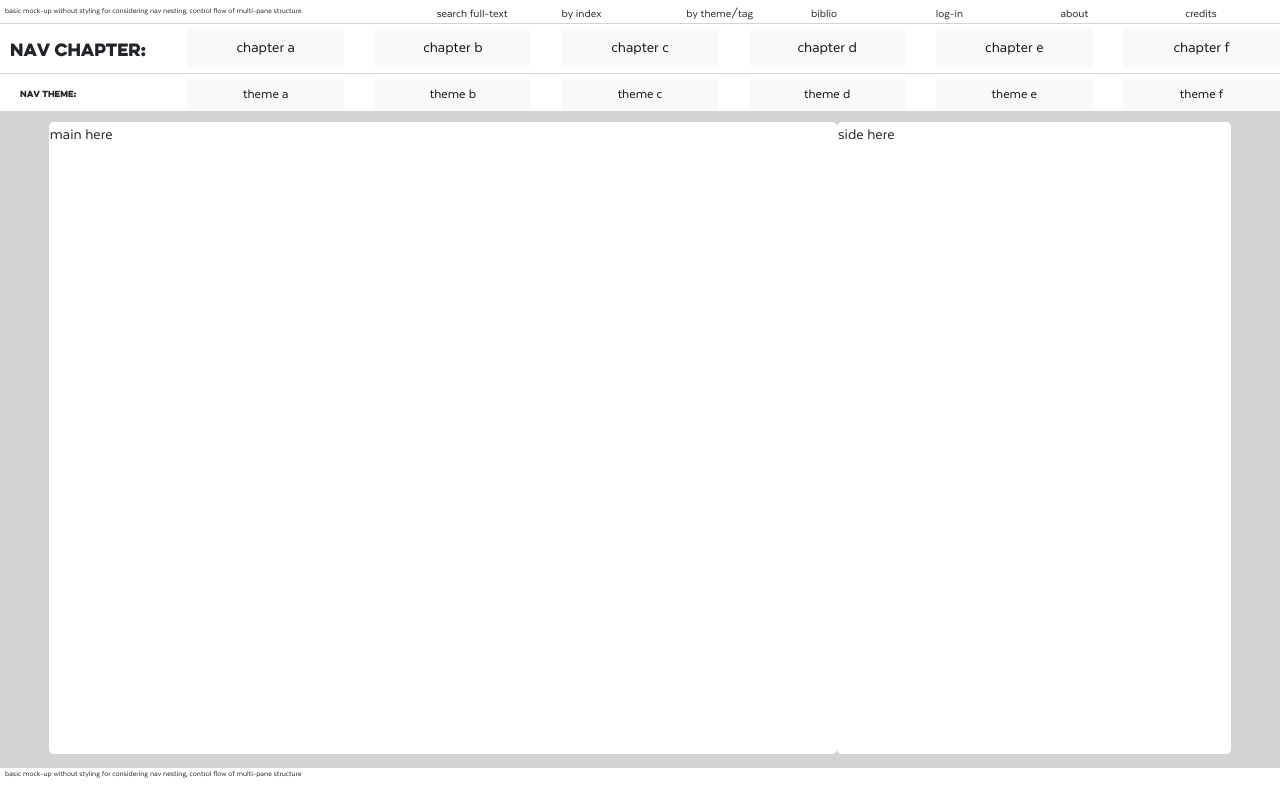
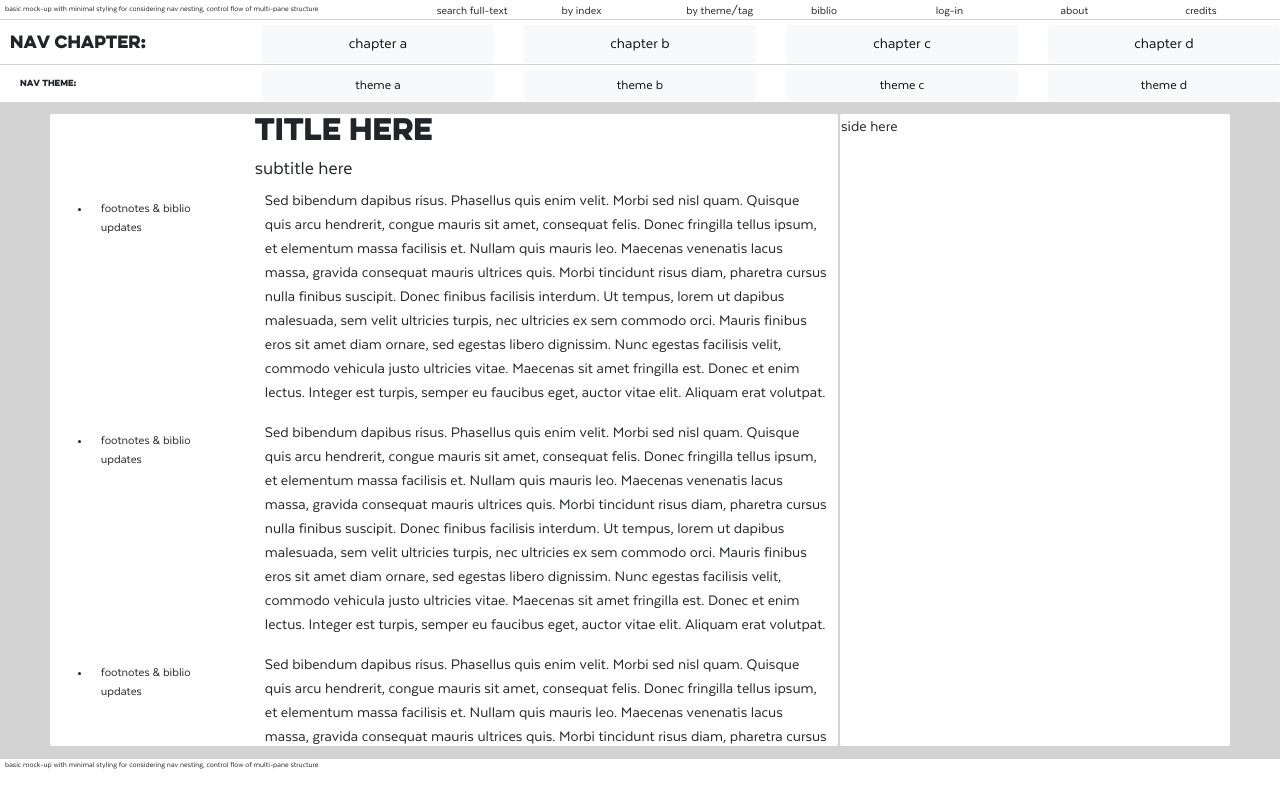
Before and after one commit to siteations/lsi-prototypes, a React (Create React App) app: page / in a window 1280 px wide. Built offline with nearby package versions, Linux system fonts and the light colour scheme.

Commit message:
setting up chapter half of interactions, cleaning text

```diff
--- a/package.json
+++ b/package.json
@@ -5,7 +5,8 @@
   "dependencies": {
     "axios": "^0.16.2",
     "react": "^16.0.0",
-    "react-dom": "^16.0.0"
+    "react-dom": "^16.0.0",
+    "scroll-to-element": "^2.0.0"
   },
   "devDependencies": {
     "react-scripts": "1.0.14"
--- a/src/App.js
+++ b/src/App.js
@@ -3,8 +3,12 @@ import './css/bootstrap.css';
 import './css/font-awesome.css';
 import './css/App.css';
 
+import MuiThemeProvider from 'material-ui/styles/MuiThemeProvider';
+
 import Search from './components/Search.js';
 import Chapternav from './components/ChapterNav.js';
+import CorePane  from './components/CorePane.js';
+import AccordPane from './components/AccordPane.js';
 
 //import axios from 'axios';
 
@@ -32,6 +36,7 @@ class App extends Component {
 
   render() {
     return (
+    <MuiThemeProvider>
       <div className="App">
         <div id="navMasters">
           {/* top bar for search via multiple methods - index to dropdown, themes to dropdowns */}
@@ -44,21 +49,18 @@ class App extends Component {
         <div id="corePanels" className="row p10 justify-content-center">
           <div className='col-11'>
             <div className="row">
-              <div className="col-8 pane">
-                main here
-              </div>
-              <div className="col-4 pane">
-                side here
-              </div>
+              <CorePane />
+              <AccordPane />
             </div>
           </div>
         </div>
         <div id="footer" className="font-sm">
           <div className="row align-items-center">
-            basic mock-up without styling for considering nav nesting, control flow of multi-pane structure
+            basic mock-up with minimal styling for considering nav nesting, control flow of multi-pane structure
           </div>
         </div>
       </div>
+    </MuiThemeProvider>
     );
   }
 }
--- /dev/null
+++ b/src/components/AccordPane.js
@@ -0,0 +1,22 @@
+import React, { Component } from 'react';
+
+//drop-down toggles to hold nested info
+//when clicked should open drawer to allow futher subselection
+
+class CorePane extends Component {
+  constructor(props) {
+   super(props);
+   this.state = {}// defer?
+ }
+
+  render() {
+
+    return (
+              <div className="col pane">
+                side here
+              </div>
+    );
+  }
+}
+
+export default CorePane;
--- a/src/components/ChapterNav.js
+++ b/src/components/ChapterNav.js
@@ -1,13 +1,25 @@
 import React, { Component } from 'react';
+
+import Drawer from 'material-ui/Drawer';
+import MenuItem from 'material-ui/MenuItem';
+import Divider from 'material-ui/Divider';
+import ArrowDropRight from 'material-ui/svg-icons/navigation-arrow-drop-right';
+
+//drop-down toggles to hold nested info
+//when clicked should open drawer to allow futher subselection
 
 class ChapterNav extends Component {
   constructor(props) {
    super(props);
-   this.state = {}// defer?
+   this.state = {open: false};
  }
 
+  handleToggle = () => this.setState({open: !this.state.open});
+
+  handleClose = () => this.setState({open: false});
+
   render() {
-  	var array = ['a', 'b', 'c', 'd', 'e', 'f'];
+  	var array = ['a', 'b', 'c', 'd'];
   	var bClass = (this.props.type === 'theme')?'btn-sm': ''
   	var tClass = (this.props.type === 'theme')?'font-sm': ''
 
@@ -21,9 +33,35 @@ class ChapterNav extends Component {
 	      {array.map(item=>{
 	      	return (
 			      <div className='col'>
-			      	<button className={`btn btn-light btn-block ${bClass}`}>
+			      	<button className={`btn btn-light btn-block ${bClass}`} onClick={this.handleToggle}>
 			      	{this.props.type} {item}
 			      	</button>
+
+						  <Drawer
+			          docked={false}
+			          width={300}
+			          open={this.state.open}
+			          onRequestChange={(open) => this.setState({open})}
+			          overlayStyle={{opacity:'.15'}}
+			        >
+			          <MenuItem onClick={this.handleClose}>Chapter Title</MenuItem>
+			          <Divider inset={true} />
+			          <MenuItem onClick={this.handleClose} insetChildren={true} >Chapter Subsection</MenuItem>
+			          <MenuItem
+				          primaryText="Chapter Subsection"
+				          rightIcon={<ArrowDropRight />}
+				          insetChildren={true}
+				          menuItems={[
+				          			<MenuItem primaryText="Section Start"  onClick={this.handleClose}/>,
+				          			<Divider />,
+				          			<MenuItem primaryText="Site 1"  onClick={this.handleClose}/>,
+				                <MenuItem primaryText="Site 2"  onClick={this.handleClose}/>,
+				                <MenuItem primaryText="Site 3"  onClick={this.handleClose}/>,
+				                <MenuItem primaryText="Site 4"  onClick={this.handleClose}/>,
+				              ]} />
+			          <MenuItem onClick={this.handleClose} insetChildren={true} >Chapter Subsection</MenuItem>
+			        </Drawer>
+
 			      </div>
 	      	        )
 	      })}
--- /dev/null
+++ b/src/components/CorePane.js
@@ -0,0 +1,47 @@
+import React, { Component } from 'react';
+
+//drop-down toggles to hold nested info
+//when clicked should open drawer to allow futher subselection
+
+class CorePane extends Component {
+  constructor(props) {
+   super(props);
+   this.state = {}// defer definitions
+ }
+
+  render() {
+  	var chapter = ['a', 'b', 'c', 'd', 'e', 'f', 'g', 'h', 'i', 'j'];
+
+    return (
+              <div className="col-8 pane">
+          			<div className='row'>
+	                	<div className= 'col-3 small'>
+	                	</div>
+	                	<div className= 'col-9 small'>
+	                		<h3>title here</h3>
+	                		<h5>subtitle here</h5>
+	                	</div>
+	                </div>
+              	{chapter &&
+              		chapter.map(items=>{
+              			return (
+			              	<div className='row'>
+			                	<div className= 'col-3 small'>
+			                		<ul>
+			                			<li className="p10">footnotes & biblio updates</li>
+			                		</ul>
+			                	</div>
+			                	<div className="col-9">
+			                		<p className="p10s">Sed bibendum dapibus risus. Phasellus quis enim velit. Morbi sed nisl quam. Quisque quis arcu hendrerit, congue mauris sit amet, consequat felis. Donec fringilla tellus ipsum, et elementum massa facilisis et. Nullam quis mauris leo. Maecenas venenatis lacus massa, gravida consequat mauris ultrices quis. Morbi tincidunt risus diam, pharetra cursus nulla finibus suscipit. Donec finibus facilisis interdum. Ut tempus, lorem ut dapibus malesuada, sem velit ultricies turpis, nec ultricies ex sem commodo orci. Mauris finibus eros sit amet diam ornare, sed egestas libero dignissim. Nunc egestas facilisis velit, commodo vehicula justo ultricies vitae. Maecenas sit amet fringilla est. Donec et enim lectus. Integer est turpis, semper eu faucibus eget, auctor vitae elit. Aliquam erat volutpat.</p>
+			                	</div>
+			                </div>
+              			        )
+              		})
+
+              	}
+              </div>
+    );
+  }
+}
+
+export default CorePane;
--- a/src/components/Search.js
+++ b/src/components/Search.js
@@ -9,9 +9,9 @@ class Search extends Component {
   render() {
     var sections = ['search full-text', 'by index', 'by theme/tag', 'biblio', 'log-in', 'about', 'credits']
     return (
-      <div className="navBar row">
+      <div className="navBar navSearch row">
       <div className="col-4 font-sm">
-      basic mock-up without styling for considering nav nesting, control flow of multi-pane structure
+      basic mock-up with minimal styling for considering nav nesting, control flow of multi-pane structure
       </div>
       {sections.map(item=>{
         return (
--- a/src/css/App.css
+++ b/src/css/App.css
@@ -75,17 +75,31 @@ body {
   font-size: 1rem;
 }
 
+h1, h2, h3, h4 {
+  font-family: 'Eveleth';
+}
+
 .eveleth {
   font-family: 'Eveleth';
 }
 
 .navBar {
   margin-top: 5px;
+  padding-bottom: 1px;
   border-bottom: .5px lightgrey solid;
+  line-height: 1;
+}
+
+.navSearch {
+  line-height: 1.1;
 }
 
 .p10 {
   padding: 10px;
+}
+
+.p10s {
+  padding: 0px 10px;
 }
 
 #corePanels {
@@ -95,9 +109,12 @@ body {
 
 .pane {
   padding: 1px;
+  margin: 1px;
   background-color: #fff;
   height: 79vh;
-  border-radius: 5px;
+  border-radius: 2px;
+  overflow-y: scroll;
+  overflow-x: hidden;
 }
 
 .font-sm {
```
Also changed, not shown: src/components/ThemeNav.js (deleted), 2 other files (tests, documents, lock files or other folders).
